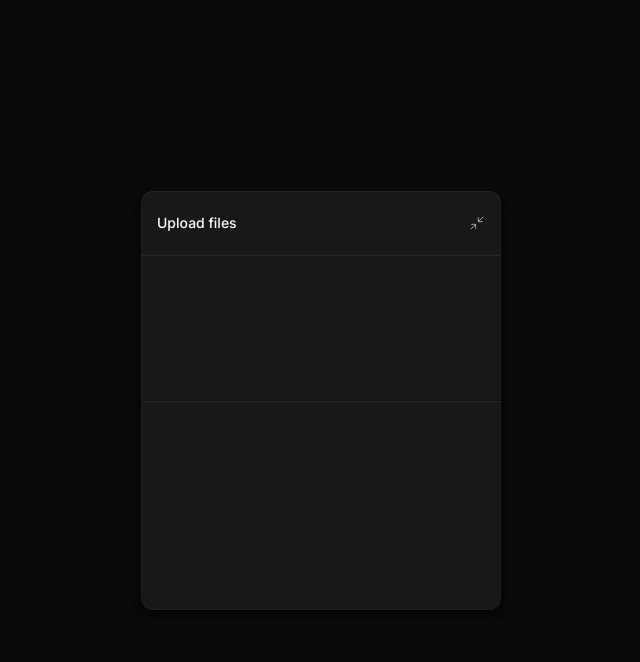
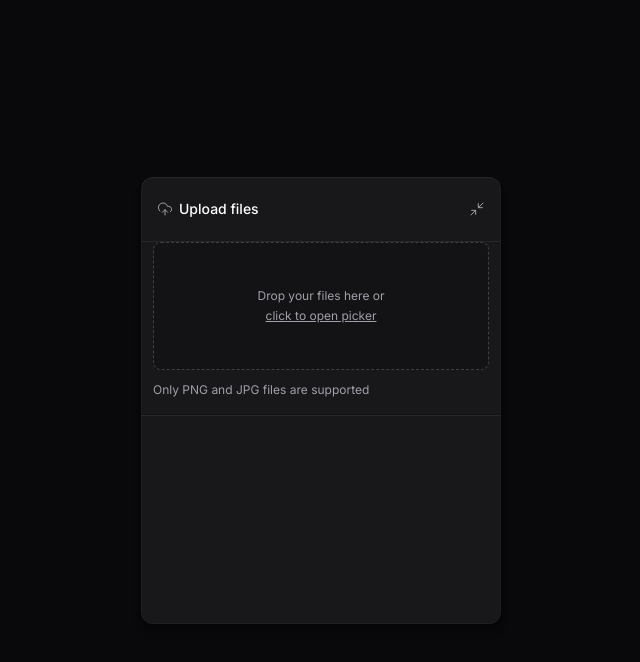
Before and after one commit to riicardojs/upload-widget-web, a React (Vite) app: page / in a window 1280 px wide. Both pictures are taken after a click on the button "Upload files". Shown: the top 662 px of the page, without its empty margins (319-959 px from the left). Built offline with nearby package versions, Linux system fonts and the light colour scheme.

Commit message:
feat: implement upload widget with dropzone and header components

```diff
--- a/package.json
+++ b/package.json
@@ -14,6 +14,7 @@
     "lucide-react": "^0.515.0",
     "react": "^19.1.0",
     "react-dom": "^19.1.0",
+    "react-dropzone": "^14.3.8",
     "tailwind-variants": "^1.0.0"
   },
   "devDependencies": {
--- a/src/components/upload-widget-dropzone.tsx
+++ b/src/components/upload-widget-dropzone.tsx
@@ -1,3 +1,33 @@
+import { useDropzone } from 'react-dropzone';
+
 export function UploadWidgetDropzone() {
-  return <div className="px-3 h-32"></div>;
+  const { getRootProps, getInputProps, isDragActive } = useDropzone({
+    multiple: true,
+    accept: {
+      'image/jpeg': [],
+      'image/png': [],
+    },
+    onDrop(acceptedFiles) {
+      console.log('Accepted files:', acceptedFiles);
+    },
+  });
+
+  return (
+    <div className="px-3 flex flex-col gap-3">
+      <div
+        data-active={isDragActive}
+        className="cursor-pointer text-zinc-400 bg-black/20 p-5 rounded-lg border border-zinc-700 border-dashed h-32 flex flex-col items-center justify-center gap-1 hover:border-zinc-600 transaction-colors data-[active=true]:bg-indigo-500/10 data-[active=true]:border-indigo-500 data-[active=true]:text-indigo-400"
+        {...getRootProps()}
+      >
+        <input type="file" {...getInputProps()} />
+
+        <span className="text-xs">Drop your files here or</span>
+        <span className="text-xs underline">click to open picker</span>
+      </div>
+
+      <span className="text-xs text-zinc-400">
+        Only PNG and JPG files are supported
+      </span>
+    </div>
+  );
 }
--- a/src/components/upload-widget-header.tsx
+++ b/src/components/upload-widget-header.tsx
@@ -1,11 +1,12 @@
 import * as Collapsible from '@radix-ui/react-collapsible';
 import { Minimize2 } from 'lucide-react';
 import { Button } from './ui/button';
+import { UploadWidgetTitle } from './upload-widget-title';
 
 export function UploadWidgetHeader() {
   return (
     <div className="w-full p-4 -y-2 bg-white/2 border-zinc-800 border-b flex items-center justify-between">
-      <span className="text-sm font-medium ">Upload files</span>
+      <UploadWidgetTitle />
       <Collapsible.Trigger asChild>
         <Button size="icon" className="-mr-2">
           <Minimize2 strokeWidth={1.5} className="size-4" />
--- a/src/components/upload-widget-minimized-button.tsx
+++ b/src/components/upload-widget-minimized-button.tsx
@@ -1,10 +1,11 @@
 import * as Collapsible from '@radix-ui/react-collapsible';
 import { Maximize2 } from 'lucide-react';
+import { UploadWidgetTitle } from './upload-widget-title';
 
 export function UploadWidgetMinimizedButton() {
   return (
     <Collapsible.Trigger className="group w-full bg-white/2 py-3 px-5 flex items-center justify-between">
-      <span className="text-sm font-medium ">Upload files</span>
+      <UploadWidgetTitle />
 
       <Maximize2
         strokeWidth={1.5}
--- /dev/null
+++ b/src/components/upload-widget-title.tsx
@@ -0,0 +1,10 @@
+import { UploadCloud } from 'lucide-react';
+
+export function UploadWidgetTitle() {
+  return (
+    <div className="flex items-center gap-1.5 text-sm font-medium">
+      <UploadCloud className="size-4 text-zinc-400" strokeWidth={1.5} />
+      <span>Upload files</span>
+    </div>
+  );
+}
```
Also changed, not shown: 1 other file (tests, documents, lock files or other folders).
